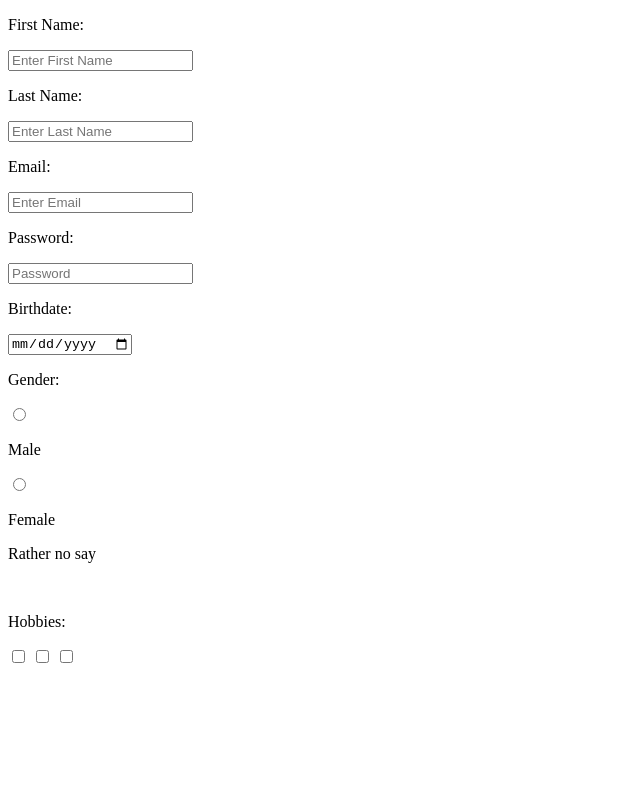
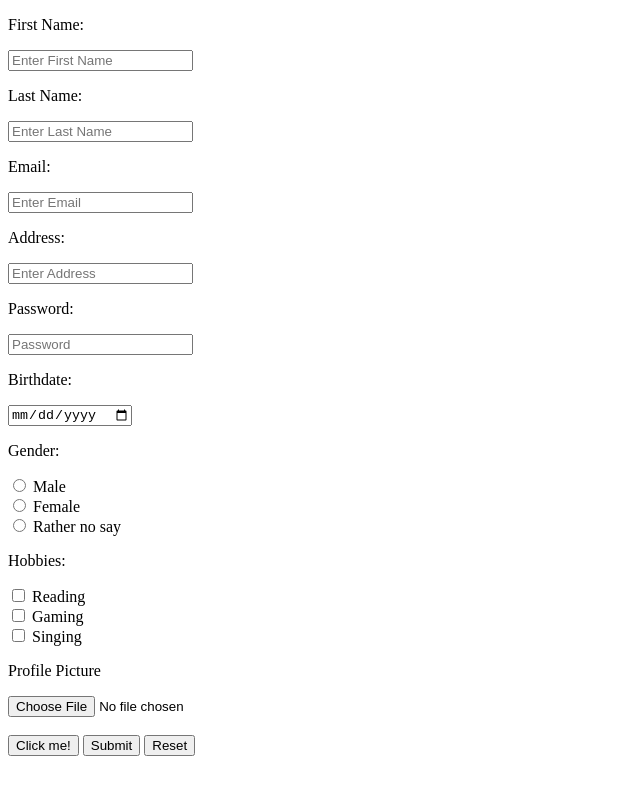
Before and after one commit to tricks-ter/learning-web-technologies-fall2024-2025-sec-A, a plain HTML site: page index.html in a window 1280 px wide. Shown: the whole page, without its empty margins (0-640 px from the left). Drawn offline with Linux system fonts and the light colour scheme.

Commit message:
modified

```diff
--- a/index.html
+++ b/index.html
@@ -8,27 +8,36 @@
 
     </form>
 </body>
+<div class="main">
+<div class="form">
 <form>
     <p>First Name:</p>
-    <Input type="text" name="first_name" placeholder="Enter First Name"></Input><br>
+    <Input type="text" name="first_name" required autocomplete="on" placeholder="Enter First Name">
     <p>Last Name:</p>
-    <Input type="text" name="las_name" placeholder="Enter Last Name"></Input><br>
+    <Input type="text" name="las_name" placeholder="Enter Last Name" autocomplete="on" >
     <p>Email:</p>
-    <Input type="email" name="email" placeholder="Enter Email"></Input><br>
+    <Input type="email" name="email" placeholder="Enter Email" autocomplete="on" required>
+    <p>Address:</p>
+    <input type="address" name="address" placeholder="Enter Address" required>
     <p>Password:</p>
-    <Input type="password" name="password" placeholder="Password"></Input><br>
+    <Input type="password" name="password" autocomplete="new-password" placeholder="Password" required>
     <p>Birthdate:</p>
-    <Input type="date" name="birthday" placeholder="First Name"></Input><br>
+    <Input type="date" name="birthday">
     <p>Gender:</p>
-    <input type="radio" name="gender" value="Male"><p>Male</p>
-    <input type="radio" name="gender" value="Female"><p>Female</p
-    <input type="radio" name="gender" value="rather_not_say"><p>Rather no say</p> <br>
+    <input type="radio" name="gender" value="Male"> <label for="">Male</label> <br>
+    <input type="radio" name="gender" value="Female"> <label for="">Female</label> <br>
+    <input type="radio" name="gender" value="rather_not_say"> <label for="">Rather no say</label> <br>
     <p>Hobbies:</p>
-    <input type="checkbox"  name="hobby1" value="Reading">
-    <input type="checkbox"  name="hobby2" value="Gaming">
-    <input type="checkbox"  name="robby3" value="Singing">
-
+    <input type="checkbox"  name="hobby1" value="Reading"> <label for="">Reading</label> <br>
+    <input type="checkbox"  name="hobby2" value="Gaming"> <label for="">Gaming</label> <br>
+    <input type="checkbox"  name="robby3" value="Singing"> <label for="">Singing</label> <br>
+    <p>Profile Picture</p>
+    <input type="file" name="profile_picture" required> <br> <br>
+    <input type="button" value="Click me!" name="click_button">
+    <input type="submit" name="submit">
+    <input type="reset" name="reset">
 
 </form>
-
+</div>
+</div>
 </html>
```
Also changed, not shown: main.css (added).
